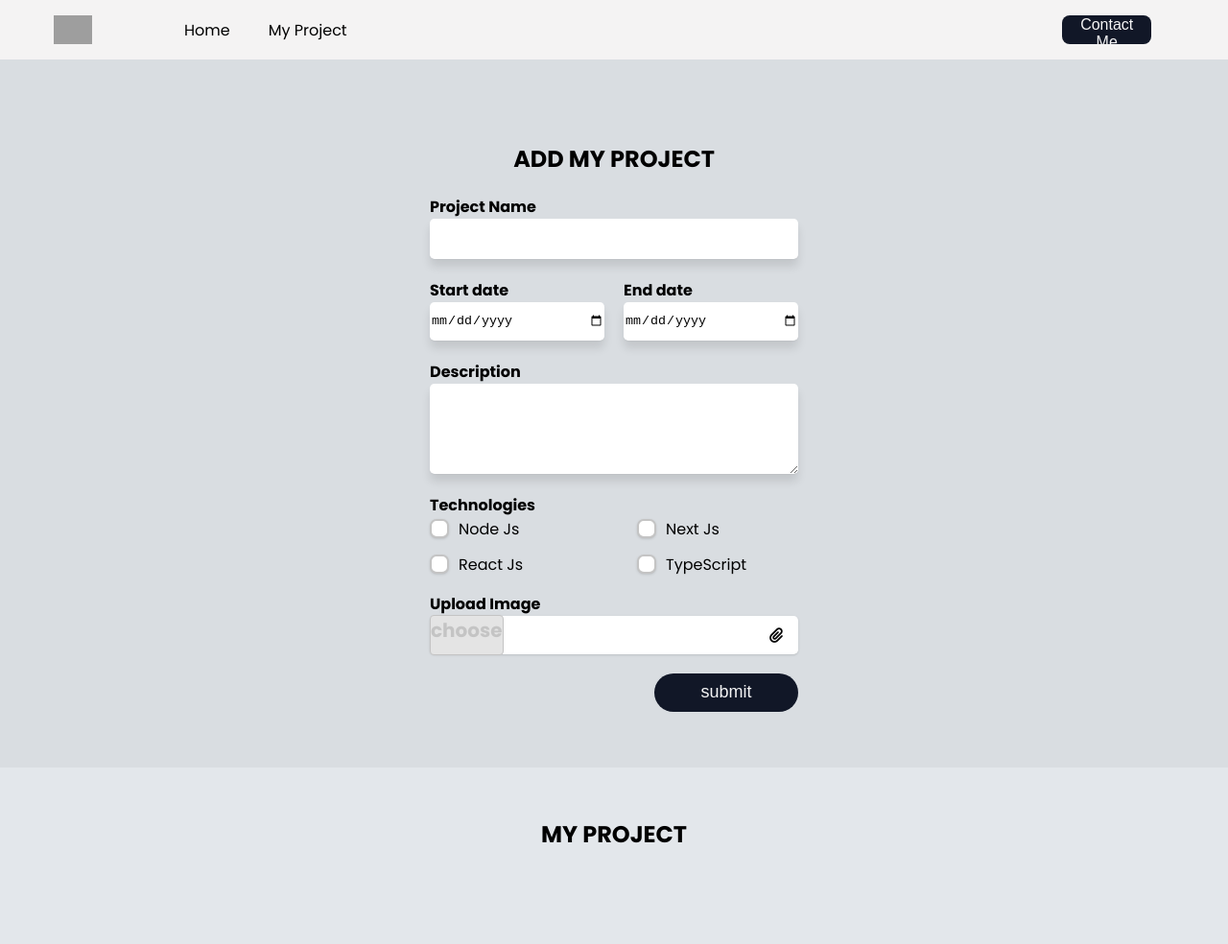
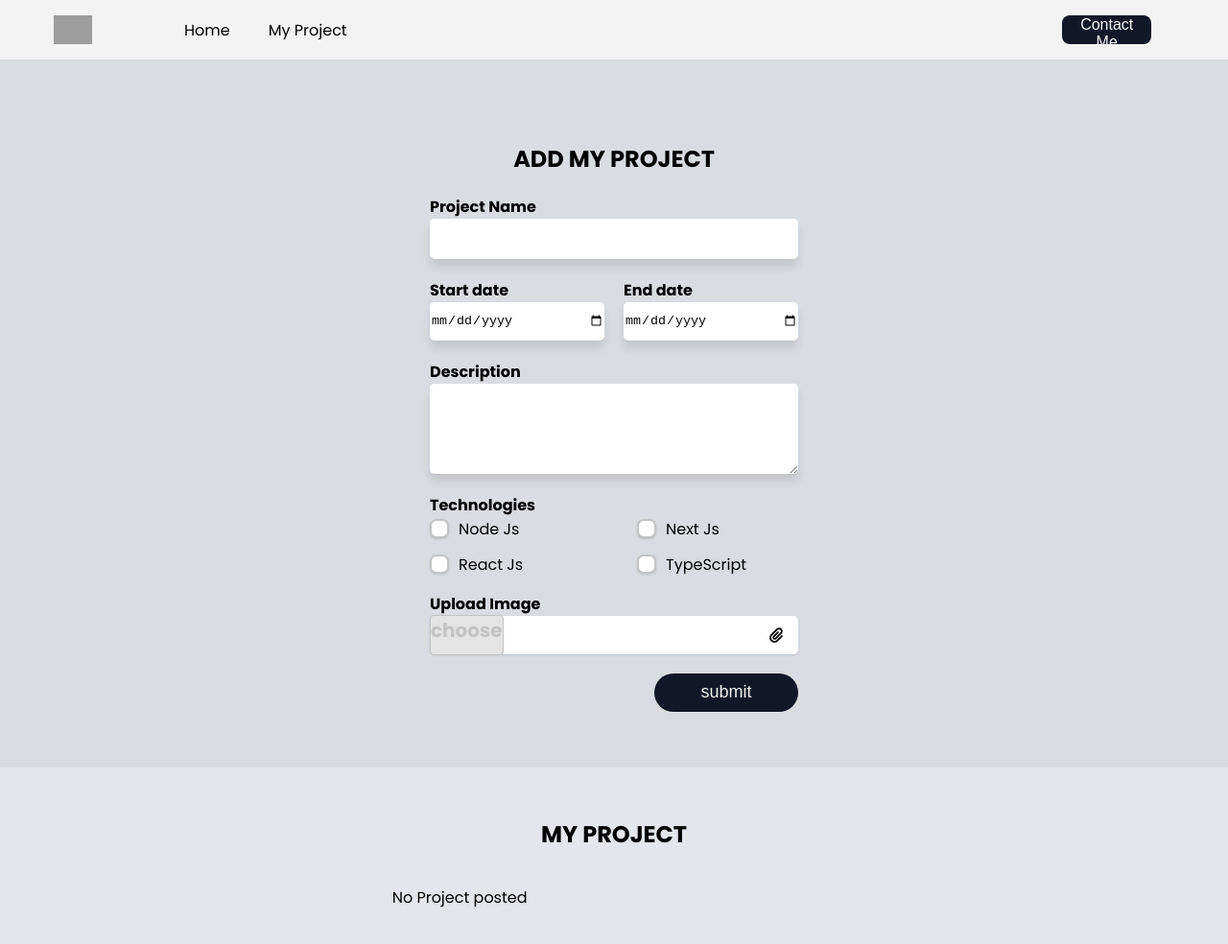
Before and after one commit to Ripaldiansyah/dumbways, a plain HTML site: page my-project.html in a window 1280 px wide. Shown: the whole page at 96% size. Drawn offline with nearby package versions, Linux system fonts and the light colour scheme; grey boxes are pictures that could not be loaded.

Commit message:
Add no projected posted if no project added

```diff
--- a/my-project.html
+++ b/my-project.html
@@ -97,7 +97,9 @@
     </div>
     <div class="project-content">
       <h1>MY PROJECT</h1>
-      <div class="project-list" id="projectList"></div>
+      <div class="project-list" id="projectList">
+        <p>No Project posted</p>
+      </div>
     </div>
   </section>
   <section hidden id="detail">
```
